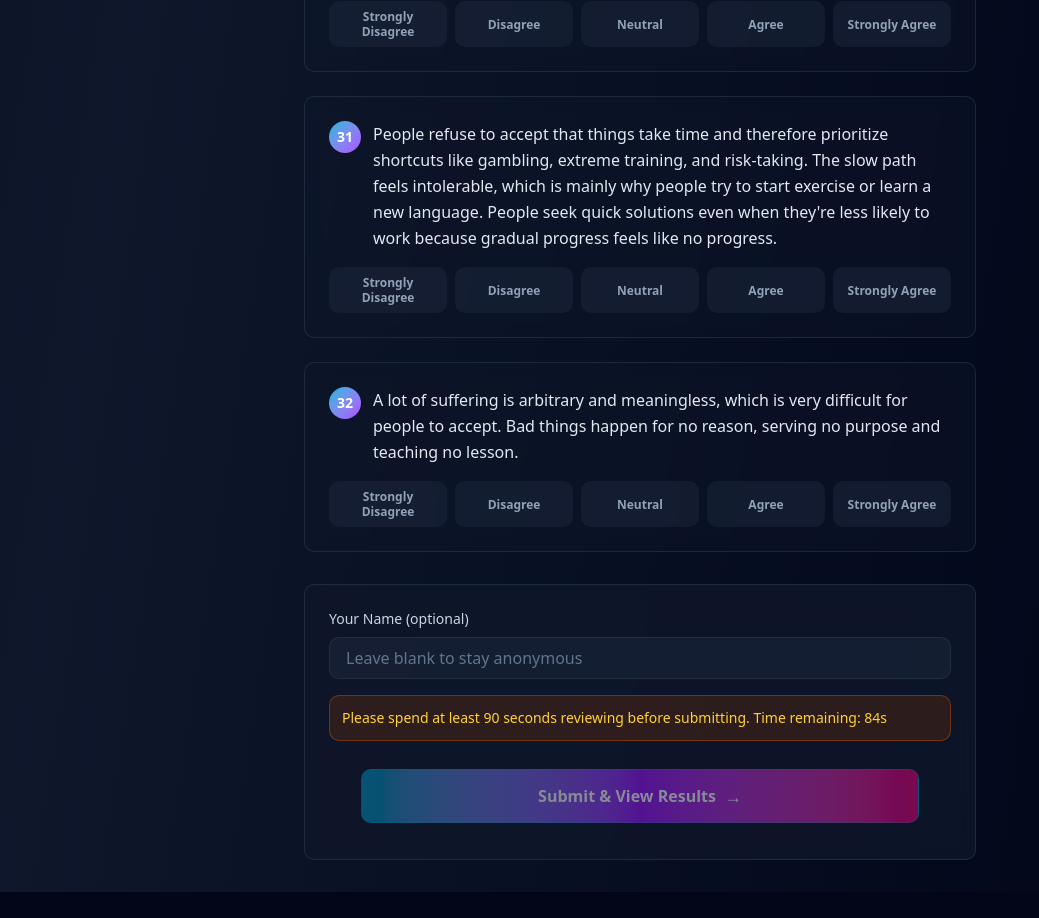
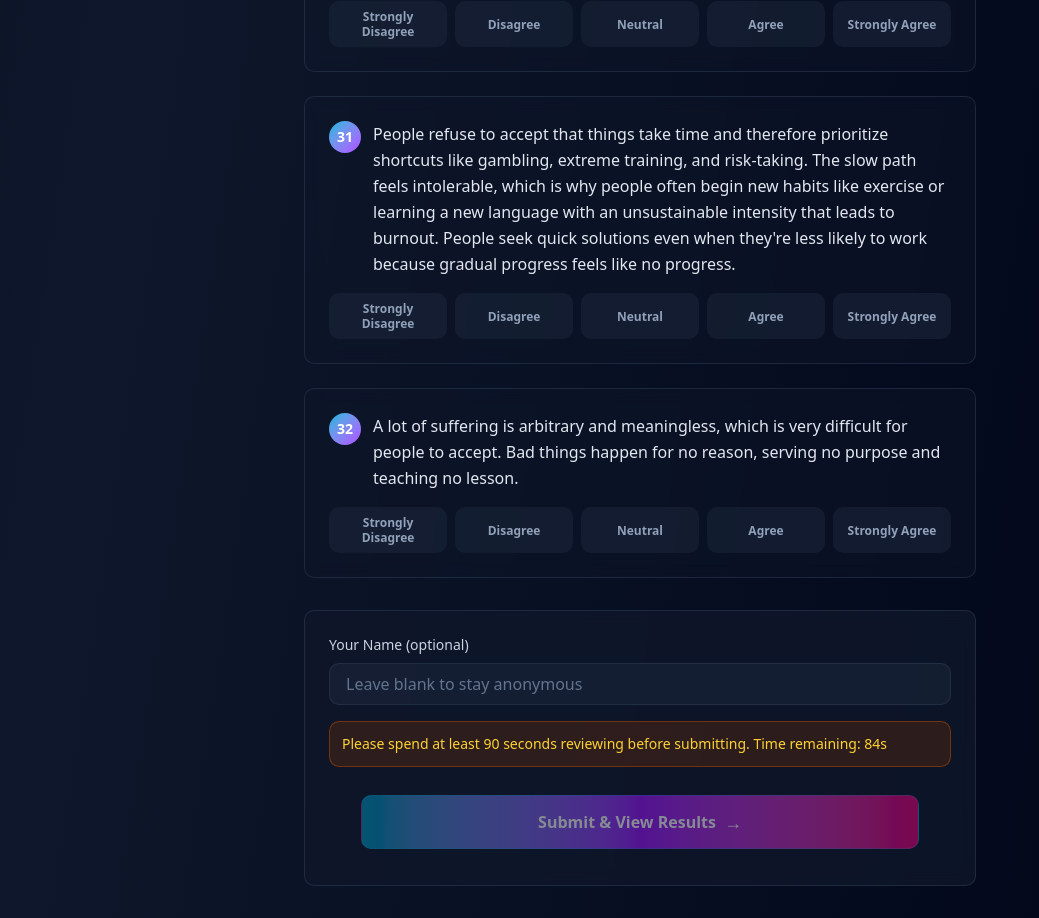
Before and after one commit to mrconter1/worldview-assessment, a Next.js app: page / in a window 1280 px wide. Shown: the part 7580-8498 px from the top of the page, without its empty margins (0-1039 px from the left). Before the commit the page ends 8472 px from the top, so only its background shows below. Built offline with nearby package versions, Linux system fonts and the light colour scheme.

Commit message:
Update questions in StatisticsPage, ResultsSummary, and main page to clarify the impact of unsustainable habits on new practices, emphasizing the risk of burnout.

```diff
--- a/app/page.tsx
+++ b/app/page.tsx
@@ -16,7 +16,7 @@ const QUESTIONS = [
   "Doing everything right means, in practice, you not only miss out on benefits but are also punished. Following rules while others break them leaves you disadvantaged. Systems penalize those who play fair while rule-breakers advance, making integrity a liability rather than an asset.",
   "People are not rational and often act against their own interests. Short-term impulses override long-term wellbeing constantly. Even when people know what would help them, they do the opposite because impulse and social pressure dominate decision-making.",
   "A good life is boring, and very few are willing to live such a life. Stability, routine, and moderation create wellbeing but lack excitement. People reject the mundane nature of sustainable happiness in favor of pursuing drama and intensity.",
-  "People refuse to accept that things take time and therefore prioritize shortcuts like gambling, extreme training, and risk-taking. The slow path feels intolerable, which is mainly why people try to start exercise or learn a new language. People seek quick solutions even when they're less likely to work because gradual progress feels like no progress.",
+  "People refuse to accept that things take time and therefore prioritize shortcuts like gambling, extreme training, and risk-taking. The slow path feels intolerable, which is why people often begin new habits like exercise or learning a new language with an unsustainable intensity that leads to burnout. People seek quick solutions even when they're less likely to work because gradual progress feels like no progress.",
   "Politics is not really 'needed' but rather something that inevitably emerges in human systems. Whenever there are people and resources, power struggles develop regardless of intentions. Politics is an inherent feature of group dynamics that cannot be designed away.",
   "People need suffering to have meaning, and if it doesn't, they create meaning from it. Meaningless pain is intolerable. Narratives of growth or purpose get constructed around hardship, such as reducing food intake by a lot, which is painful and therefore has to have effect, or starting intense exercise and suffering, and therefore it has to work because there is no alternative.",
   "Without growth in a company, climbing the ladder is a zero-sum game. Someone can only move up if someone else moves down or out. Advancement requires taking someone else's position, not creating new value or opportunities.",
--- a/components/ResultsSummary.tsx
+++ b/components/ResultsSummary.tsx
@@ -35,7 +35,7 @@ const QUESTIONS = [
   "Doing everything right means, in practice, you not only miss out on benefits but are also punished. Following rules while others break them leaves you disadvantaged. Systems penalize those who play fair while rule-breakers advance, making integrity a liability rather than an asset.",
   "People are not rational and often act against their own interests. Short-term impulses override long-term wellbeing constantly. Even when people know what would help them, they do the opposite because impulse and social pressure dominate decision-making.",
   "A good life is boring, and very few are willing to live such a life. Stability, routine, and moderation create wellbeing but lack excitement. People reject the mundane nature of sustainable happiness in favor of pursuing drama and intensity.",
-  "People refuse to accept that things take time and therefore prioritize shortcuts like gambling, extreme training, and risk-taking. The slow path feels intolerable, which is mainly why people try to start exercise or learn a new language. People seek quick solutions even when they're less likely to work because gradual progress feels like no progress.",
+  "People refuse to accept that things take time and therefore prioritize shortcuts like gambling, extreme training, and risk-taking. The slow path feels intolerable, which is why people often begin new habits like exercise or learning a new language with an unsustainable intensity that leads to burnout. People seek quick solutions even when they're less likely to work because gradual progress feels like no progress.",
   "Politics is not something that is needed, but rather something that inevitably emerges in human systems. Whenever there are people and resources, power struggles develop regardless of intentions. Politics is an inherent feature of group dynamics that cannot be designed away.",
   "People need suffering to have meaning, and if it doesn't, they create meaning from it. Meaningless pain is intolerable. Narratives of growth or purpose get constructed around hardship, such as reducing food intake by a lot, which is painful and therefore has to have effect, or starting intense exercise and suffering, and therefore it has to work because there is no alternative.",
   "Without growth in a company, climbing the ladder is a zero-sum game. Someone can only move up if someone else moves down or out. Advancement requires taking someone else's position, not creating new value or opportunities.",
--- a/components/StatisticsPage.tsx
+++ b/components/StatisticsPage.tsx
@@ -30,7 +30,7 @@ const QUESTIONS = [
   "Doing everything right means, in practice, you not only miss out on benefits but are also punished. Following rules while others break them leaves you disadvantaged. Systems penalize those who play fair while rule-breakers advance, making integrity a liability rather than an asset.",
   "People are not rational and often act against their own interests. Short-term impulses override long-term wellbeing constantly. Even when people know what would help them, they do the opposite because impulse and social pressure dominate decision-making.",
   "A good life is boring, and very few are willing to live such a life. Stability, routine, and moderation create wellbeing but lack excitement. People reject the mundane nature of sustainable happiness in favor of pursuing drama and intensity.",
-  "People refuse to accept that things take time and therefore prioritize shortcuts like gambling, extreme training, and risk-taking. The slow path feels intolerable, which is mainly why people try to start exercise or learn a new language. People seek quick solutions even when they're less likely to work because gradual progress feels like no progress.",
+  "People refuse to accept that things take time and therefore prioritize shortcuts like gambling, extreme training, and risk-taking. The slow path feels intolerable, which is why people often begin new habits like exercise or learning a new language with an unsustainable intensity that leads to burnout. People seek quick solutions even when they're less likely to work because gradual progress feels like no progress.",
   "Politics is not something that is needed, but rather something that inevitably emerges in human systems. Whenever there are people and resources, power struggles develop regardless of intentions. Politics is an inherent feature of group dynamics that cannot be designed away.",
   "People need suffering to have meaning, and if it doesn't, they create meaning from it. Meaningless pain is intolerable. Narratives of growth or purpose get constructed around hardship, such as reducing food intake by a lot, which is painful and therefore has to have effect, or starting intense exercise and suffering, and therefore it has to work because there is no alternative.",
   "Without growth in a company, climbing the ladder is a zero-sum game. Someone can only move up if someone else moves down or out. Advancement requires taking someone else's position, not creating new value or opportunities.",
```
